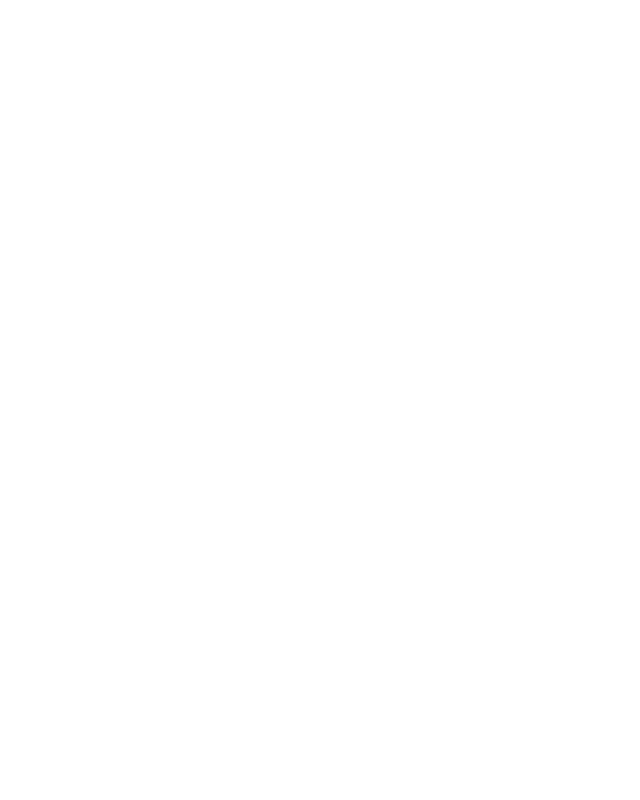
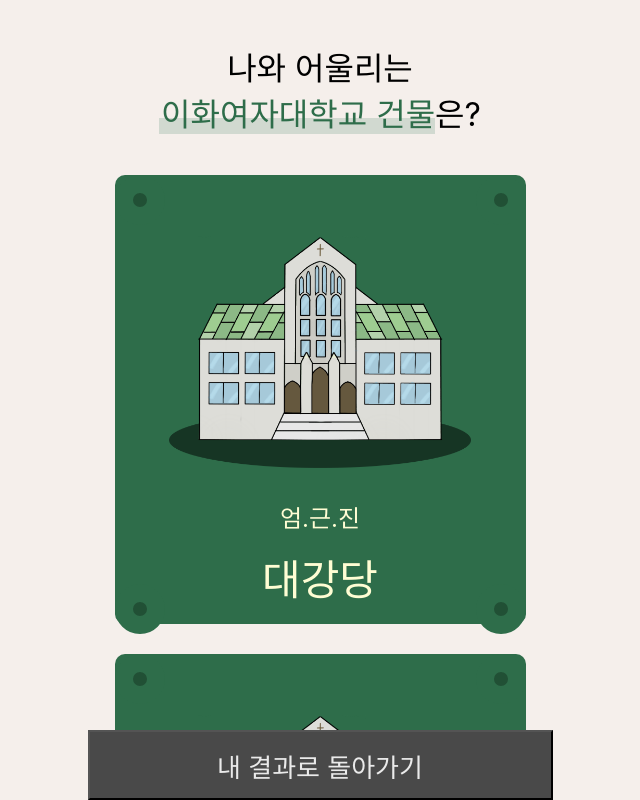
Before and after one commit to rkdmsals/ewha-mbti, a React (Create React App) app: page /viewAllResult in a window 1280 px wide. Before the commit this address had no page. Shown: the top 800 px of the page, without its empty margins (320-960 px from the left). Built offline with nearby package versions, Linux system fonts and the light colour scheme.

Commit message:
건물 유형 모아보기 페이지 1차

```diff
--- a/src/App.js
+++ b/src/App.js
@@ -3,6 +3,7 @@
 import Home from "./components/views/HomePage/Home";
 import Result from "./components/views/Results/Result";
 
+import ViewAllResult from "./components/views/ViewAllResult/ViewAllResult";
 
 function App() {
   return (
@@ -15,6 +16,7 @@
           />
 
           <Route exact path="/result" element={<Result />} />
+          <Route exact path="/viewAllResult" element={<ViewAllResult />} />
         </Routes>
       </BrowserRouter>
     </div>
--- /dev/null
+++ b/src/components/views/ViewAllResult/AllResults.json
@@ -0,0 +1,29 @@
+{
+    "results": [
+        {
+            "name": "대강당",
+            "img_path": "/img/auditorium.png",
+            "subname": "엄.근.진"
+        },
+        {
+            "name": "조형예술관",
+            "img_path": "/img/auditorium.png",
+            "subname": "자유로운 영혼"
+        },
+        {
+            "name": "조형예술관",
+            "img_path": "/img/auditorium.png",
+            "subname": "자유로운 영혼"
+        },
+        {
+            "name": "조형예술관",
+            "img_path": "/img/auditorium.png",
+            "subname": "자유로운 영혼"
+        },
+        {
+            "name": "조형예술관",
+            "img_path": "/img/auditorium.png",
+            "subname": "자유로운 영혼"
+        }
+    ]
+}
--- /dev/null
+++ b/src/components/views/ViewAllResult/EachResult.css
@@ -0,0 +1,57 @@
+.EachResult {
+    width: 411px;
+    height: 449px;
+    border-radius: 10px;
+    background: #2E6D4A;
+    color: #FFFDD4;
+    text-align: center;
+    margin: 0 auto 30px auto;
+
+}
+
+.Position1,
+.Position2 {
+    display: flex;
+    justify-content: space-between;
+    position: relative;
+}
+
+.Position2 {
+    top: -23px;
+}
+
+.Circle {
+    width: 14px;
+    height: 14px;
+    border-radius: 50%;
+    background-color: #215035;
+    border: solid 18px #2E6D4A;
+}
+
+.ViewImg {
+    height: 232px;
+    padding-top: 11px;
+    margin-bottom: 23px;
+}
+
+.ViewSubName {
+    font-size: 24px;
+    margin-bottom: 12px;
+}
+
+.ViewName {
+    font-size: 42px;
+}
+
+footer {
+    position: sticky;
+    bottom: 0;
+}
+
+button {
+    background-color: #494949;
+    color: #EAEAEA;
+    font-size: 26px;
+    width: 465px;
+    height: 70px;
+}
--- /dev/null
+++ b/src/components/views/ViewAllResult/EachResult.js
@@ -0,0 +1,17 @@
+import "./EachResult.css"
+function EachResult(props) {
+    var result_name = props.name;
+    var img_path = props.img_path;
+    var subname = props.subname
+
+    return (<div className="EachResult">
+        <div className="Position1"><div className="Circle"></div><div className="Circle"></div></div>
+
+        <img className="ViewImg" src={img_path} />
+        <div className="ViewSubName">{subname}</div>
+        <div className="ViewName">{result_name}</div>
+
+        <div className="Position2"><div className="Circle"></div><div className="Circle"></div></div>
+    </div>)
+}
+export default EachResult;
--- /dev/null
+++ b/src/components/views/ViewAllResult/ViewAllResult.css
@@ -0,0 +1,25 @@
+.ViewAllResult {
+    display: flex;
+    background: #F5EFEB;
+    font-size: 32px;
+    color: #000;
+}
+
+.ViewAllTitle {
+    text-align: center;
+    margin-bottom: 40px;
+    margin-top: 43px;
+}
+
+.GreenHighlight {
+    color: #2E6D4A;
+    font-weight: 400;
+    padding-left: 2px;
+    box-shadow: inset 0 -16px 0 rgba(2, 87, 57, 0.15);
+
+}
+
+.ViewAllBackground {
+    width: 465px;
+    margin: auto;
+}
--- /dev/null
+++ b/src/components/views/ViewAllResult/ViewAllResult.js
@@ -0,0 +1,21 @@
+import resultData from "./AllResults.json";
+import EachResult from "./EachResult";
+import "./ViewAllResult.css"
+function ViewAllResult() {
+    return (
+        <div className="ViewAllResult">
+            <div className="ViewAllBackground">
+                <div className="ViewAllTitle">나와 어울리는<div></div>
+                    <span className="GreenHighlight">이화여자대학교 건물</span>은?</div>
+                {resultData.results
+                    ? resultData.results.map((a => {
+                        return <EachResult name={a.name} img_path={a.img_path} subname={a.subname}></EachResult>
+                    }))
+                    : <div></div>
+                }
+                <footer><button>내 결과로 돌아가기</button></footer>
+            </div>
+        </div>
+    )
+}
+export default ViewAllResult;
```
